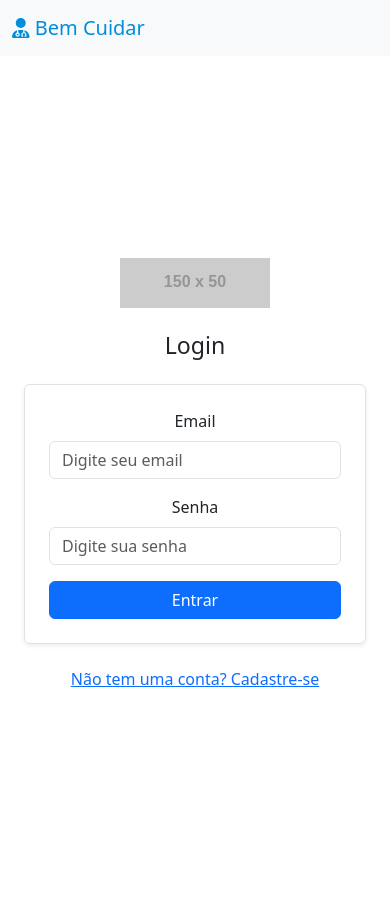
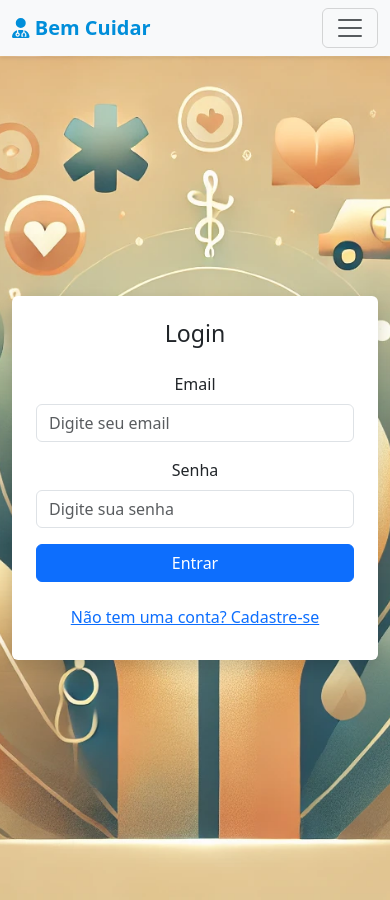
Before and after one commit to AkidauanaBrito/bem-cuidar, a React (Create React App) app: page /login in a window 390 px wide. Built offline with nearby package versions, Linux system fonts and the light colour scheme; no server answers.

Commit message:
deixando a header e tela de login responsiva

```diff
--- a/src/App.js
+++ b/src/App.js
@@ -43,7 +43,7 @@ function App() {
       <Header />
       <Routes>
         <Route path="/" element={<Layout />}>
-          <Route path="/" element={<Home />} />
+          <Route path="/" element={<Login />} />
           <Route path="/Cuidadores" element={<Cuidadores />} />
           <Route path="/Pacientes" element={<Pacientes />} />
           <Route path="/login" element={<Login />} />
--- a/src/components/header/Header.js
+++ b/src/components/header/Header.js
@@ -1,27 +1,26 @@
-import { FontAwesomeIcon } from "@fortawesome/react-fontawesome"
-import { faUserDoctor, faVideoSlash } from "@fortawesome/free-solid-svg-icons"
-import  Button  from "react-bootstrap/Button"
-import  Container  from "react-bootstrap/Container"
-import  Navbar  from "react-bootstrap/Navbar"
-import  Nav  from "react-bootstrap/Nav"
+import { Navbar, Nav, Container, Button } from 'react-bootstrap';
 import { Link } from 'react-router-dom';
+import { FontAwesomeIcon } from '@fortawesome/react-fontawesome';
+import { faUserDoctor } from '@fortawesome/free-solid-svg-icons';
 
 const Header = () => {
     return (
-        <Navbar bg="light" data-bs-theme="light" expand="lg">
+        <Navbar bg="light" expand="lg" className="shadow-sm">
             <Container fluid>
-                <Navbar.Brand as={Link} to="/" style={{"color" : "#008EDA"}}>
+                <Navbar.Brand as={Link} to="/" style={{ color: "#008EDA", fontWeight: 'bold' }}>
                     <FontAwesomeIcon icon={faUserDoctor} /> Bem Cuidar
                 </Navbar.Brand>
+                {/* Botão responsivo para o menu */}
+                <Navbar.Toggle aria-controls="navbarScroll" />
                 <Navbar.Collapse id="navbarScroll">
-                    <Nav className="me-auto">
+                    <Nav className="me-auto my-2 my-lg-0" navbarScroll>
                         <Nav.Link as={Link} to="/">Home</Nav.Link>
-                        <Nav.Link as={Link} to="/Cuidadores">Cuidador</Nav.Link>
-                        <Nav.Link as={Link} to="/Pacientes">Paciente</Nav.Link>
+                        <Nav.Link as={Link} to="/Cuidadores">Cuidadores</Nav.Link>
+                        <Nav.Link as={Link} to="/Pacientes">Pacientes</Nav.Link>
                     </Nav>
 
                     <div className="d-flex">
-                        {/* Alteração aqui para o Link */}
+                        {/* Botão de login ajustado */}
                         <Link to="/login">
                             <Button variant="outline-info" className="me-2">
                                 Login
--- a/src/components/login/Login.js
+++ b/src/components/login/Login.js
@@ -11,7 +11,7 @@ const Login = () => {
     const handleLogin = (e) => {
         e.preventDefault();
 
-        if (email === "usuario@bemcuidar.com" && password === "12345") {
+        if (email === "akidauana@bemcuidar.com" && password === "123456") {
             toast.success("Login realizado com sucesso!", {
                 position: "top-right",
                 autoClose: 2000,
@@ -33,19 +33,30 @@ const Login = () => {
     };
 
     return (
-        <Container className="d-flex justify-content-center align-items-center" style={{ minHeight: "100vh" }}>
+        <Container
+            fluid
+            className="d-flex justify-content-center align-items-center"
+            style={{
+                minHeight: "100vh",
+                backgroundImage: "url('/bemcuidar2.webp')",
+                backgroundSize: "cover",
+                backgroundPosition: "center",
+            }}
+        >
             <ToastContainer />
-            <Row className="w-100">
-                <Col className="text-center">
-                    <img
-                        src="https://via.placeholder.com/150x50?text=Bem+Cuidar" // Altere a URL para a sua imagem real
-                        alt="Bem Cuidar"
-                        className="mb-4"
-                    />
-
+            <Row className="w-100 d-flex justify-content-center">
+                <Col
+                    xs={12}
+                    sm={10}
+                    md={8}
+                    lg={5}
+                    xl={4}
+                    className="text-center bg-white p-4 rounded shadow"
+                    style={{ maxWidth: "400px" }}
+                >
                     <h3 className="mb-4">Login</h3>
 
-                    <Form onSubmit={handleLogin} className="p-4 border rounded shadow-sm">
+                    <Form onSubmit={handleLogin}>
                         <Form.Group controlId="formBasicEmail" className="mb-3">
                             <Form.Label>Email</Form.Label>
                             <Form.Control
```
